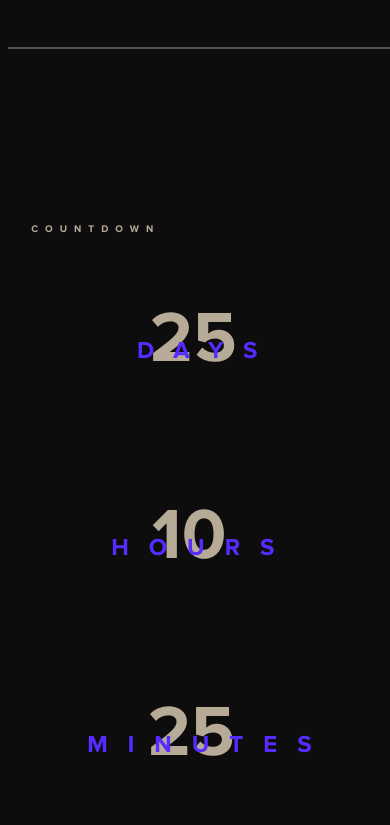
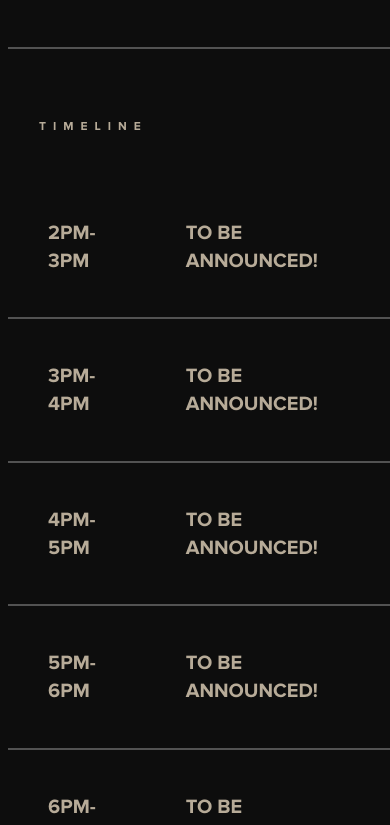
Before and after one commit to CodeChefVIT/techtalks23-landing, a Next.js app in the folder techtalks24-landing/: page /landing in a window 390 px wide. Shown: the part 2550-3375 px from the top of the page. Built offline with nearby package versions, Linux system fonts and the light colour scheme.

Commit message:
navbar logo fixed

```diff
--- a/techtalks24-landing/src/components/FixedNav.js
+++ b/techtalks24-landing/src/components/FixedNav.js
@@ -6,6 +6,7 @@ import SocialHandles from "./NavbarComps/SocialHandles";
 import { motion } from "framer-motion";
 import useMediaQuery from "@/hooks/useMediaQuery";
 import BurgerSVG from "./BurgerSVG";
+import mic from '../assets/mic.svg'
 import { Link } from "react-scroll";
 
 const FixedNav = () => {
@@ -54,7 +55,7 @@ const FixedNav = () => {
       <>
         {/* <div className="fixed flex justify-between p-12 md:p-6 border-2 border-orange "> */}
         <div className=" fixed h-16 w-auto cursor-pointer logo top-5 left-10 z-10">
-          <Image className="h-16 w-auto sm:h-12" src={cclogo} alt="CC Logo" />
+          <Image className="h-16 w-auto sm:h-12" src={mic} alt="CC Logo" />
         </div>
         <div className="fixed z-40 top-5 right-10">
           <Options />
--- /dev/null
+++ b/techtalks24-landing/src/components/RealTimeline.js
@@ -0,0 +1,59 @@
+import { color, motion, easeInOut } from "framer-motion";
+
+const RealTimeline = () => {
+  const events = [
+    { time: "2PM-3PM", event: "TO BE ANNOUNCED!" },
+    { time: "3PM-4PM", event: "TO BE ANNOUNCED!" },
+    { time: "4PM-5PM", event: "TO BE ANNOUNCED!" },
+    { time: "5PM-6PM", event: "TO BE ANNOUNCED!" },
+    { time: "6PM-7PM", event: "TO BE ANNOUNCED!" },
+  ];
+  console.log(100 / events.length);
+  return (
+    <div className="h-[100vh] w-[100vw] relative" id="timeline">
+      <div
+        id="proxima"
+        className="text-[16px] md:text-[12px] font-normal tracking-[7px] mx-[13%] md:mx-[10%] text-grey pt-2"
+      >
+        TIMELINE
+      </div>
+      <div id="proximaBold" className="flex flex-col h-[85%] mt-10">
+        {events.map((e, index) => {
+          return (
+            <motion.div
+              key={index}
+              // className={`flex ml-40 h-[20%]`}
+              className={`flex justify-between mx-auto sm:ml-2 sm:gap-[20vw] xs:text-xl h-[${
+                100 / events.length
+              }%] border-b-[2px] border-neutral-600 w-[75%] md:w-full gap-44 text-grey text-3xl font-semibold z-20 px-10`}
+              whileHover={{
+                backgroundColor: "#552BFF",
+                color: "rgb(13,13,13)",
+              }}
+              transition={{ duration: 0.2, ease: "easeInOut" }}
+            >
+              <div className=" flex flex-col justify-center">{e.time}</div>
+              <div className="flex flex-col justify-center pr-10">
+                {e.event}
+              </div>
+            </motion.div>
+          );
+        })}
+        {/* <motion.div
+            // className={`flex ml-40 h-[20%]`}
+            className={`flex ml-40 h-[${100/events.length}%] border-b-2 border-grey gap-44 text-grey text-3xl font-semibold z-20 px-10`}
+            whileHover={{
+                backgroundColor:"#EB5939",
+                color:"rgb(13,13,13)",
+            }}
+            transition={{duration:0.2,ease: "circInOut"}}
+>
+            <div className=" flex flex-col justify-center">hh:mm AM</div>
+            <div className="flex flex-col justify-center">Place</div>
+          </motion.div>         */}
+      </div>
+    </div>
+  );
+};
+
+export default RealTimeline;
--- a/techtalks24-landing/src/components/Socials.js
+++ b/techtalks24-landing/src/components/Socials.js
@@ -26,8 +26,8 @@ const Socials = () => {
         <div className="text-lg font-normal tracking-[6px] mdl:tracking-[2px] text-grey ">
           CODECHEF VIT
         </div>
-        <div className="text-lg font-normal tracking-[7px] mdl:tracking-[2px] text-grey ">
-          COOKOFF 8.0
+        <div className="text-lg font-normal tracking-[5px] mdl:tracking-[2px] text-grey ">
+          TECHTALKS 4.0
         </div>
         <div className="z-10">
           <Link to="welcome" spy={true} smooth={true} offset={-5}>
--- a/techtalks24-landing/src/pages/landing.js
+++ b/techtalks24-landing/src/pages/landing.js
@@ -33,6 +33,7 @@ import useMediaQuery from "@/hooks/useMediaQuery";
 import Head from "next/head";
 import mic from "../assets/mic.svg";
 import Filler from '../components/Filler'
+import RealTimeline from "@/components/RealTimeline";
 
 const inter = Inter({ subsets: ["latin"] });
 
@@ -64,11 +65,12 @@ export default function Home() {
         <link rel="icon" href="/Favicon.png" />
       </Head>
       <FixedNav />
-      <main className="h-[900vh] sm:h-[700vh] md:h-[750vh] w-[100vw] relative cursor-default overflow-x-hidden  overflow-y-hidden">
+      <main className="h-[980vh] sm:h-[800vh] md:h-[850vh] w-[100vw] relative cursor-default overflow-x-hidden  overflow-y-hidden">
         <div className="absolute w-[100vw]">
           <Welcome />
           <About />
           <Timeline />
+          <RealTimeline/>
           {/* <Banner /> */}
           <RegisterNow />
 
@@ -97,6 +99,7 @@ export default function Home() {
             <AboutMask />
             {/* <FillerMask /> */}
             <FillerMask />
+            <TimelineMask/>
 
             <CountdownMask />
 
```
